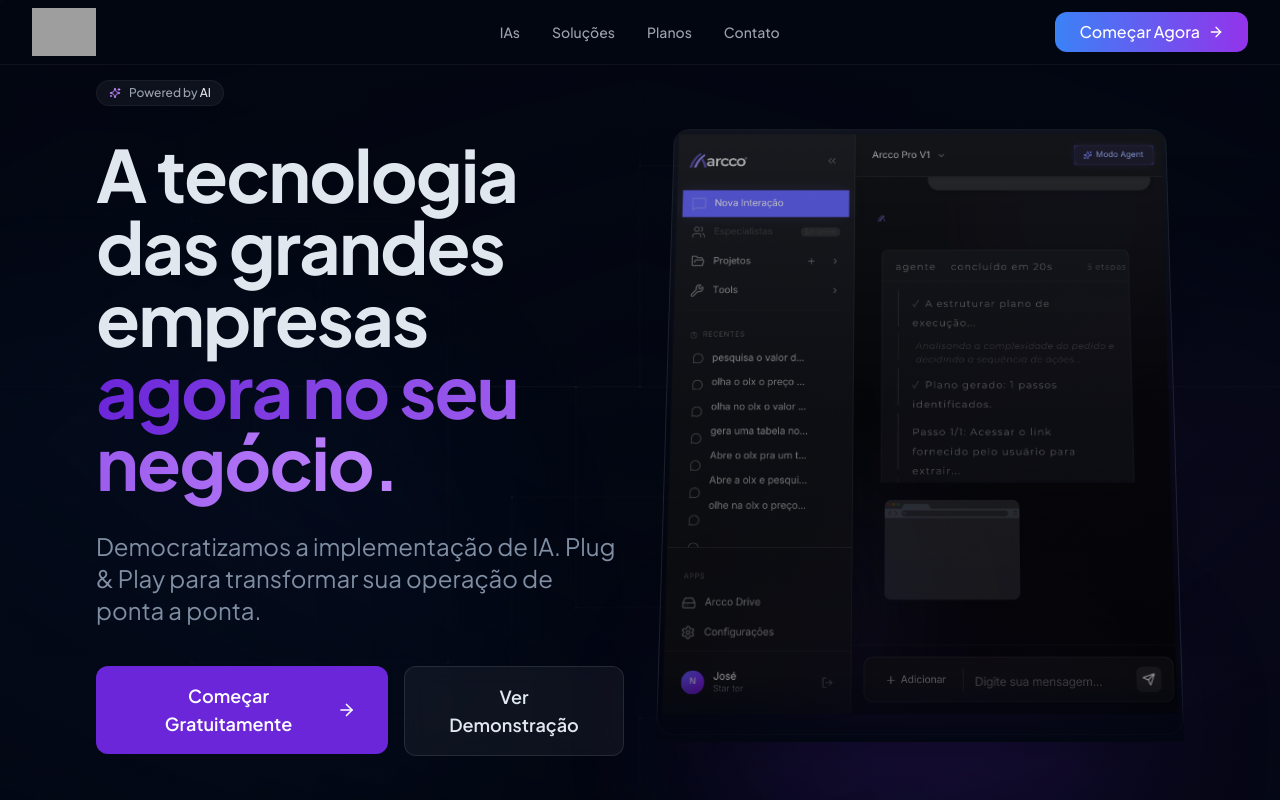
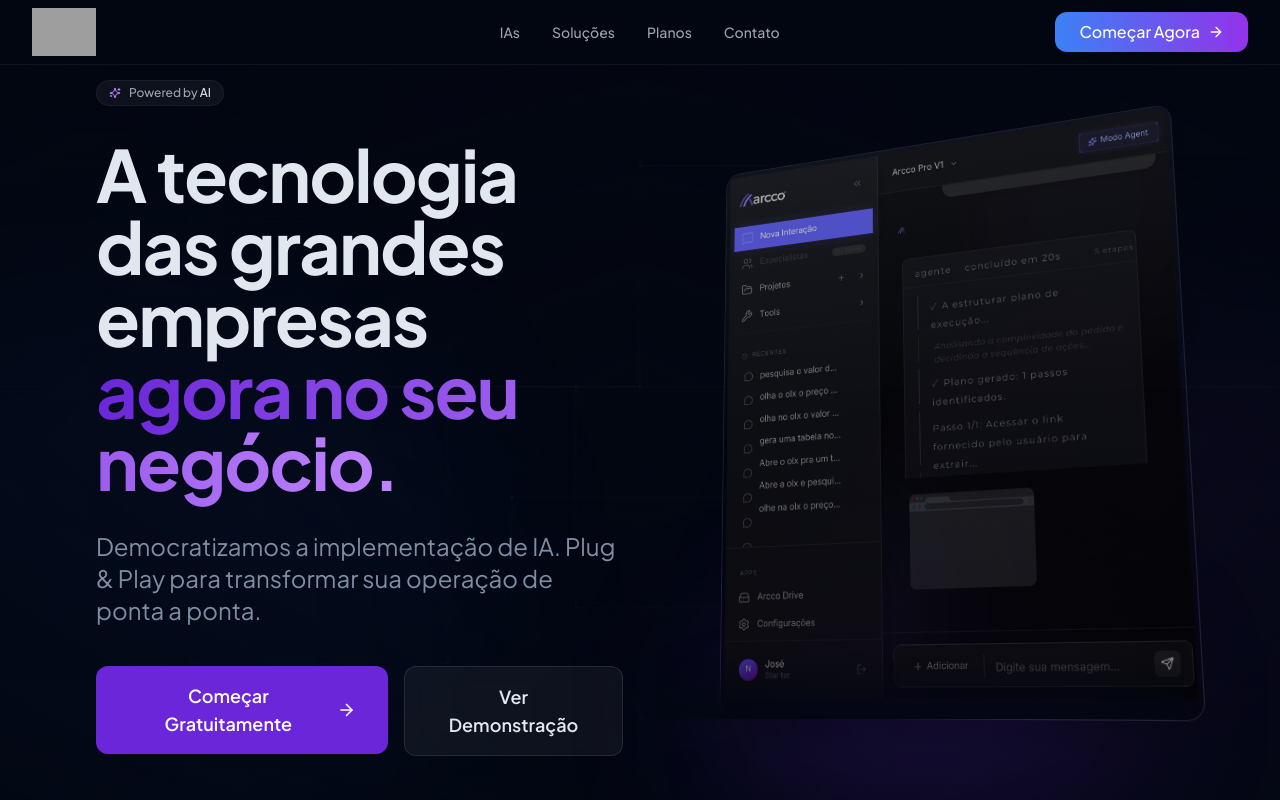
Before and after one commit to Nitianimelo/lparcco, a Next.js app: page / in a window 1280 px wide. Shown: the top 800 px of the page. Built offline with nearby package versions, Linux system fonts and the light colour scheme; grey boxes are pictures that could not be loaded.

Commit message:
Add 3D lateral effect to hero image

```diff
--- a/components/Hero.tsx
+++ b/components/Hero.tsx
@@ -93,15 +93,15 @@
             </motion.div>
           </motion.div>
 
-          {/* ── RIGHT: Arcco Agents image — 3D "standing up" effect ── */}
-          <div style={{ perspective: '1200px' }} className="relative lg:w-1/2 w-full max-w-[51rem] mx-auto lg:mx-0">
+          {/* ── RIGHT: Arcco Agents image — 3D effect ── */}
+          <div style={{ perspective: '1200px' }} className="relative lg:w-1/2 w-full max-w-[51rem] mx-auto lg:mx-0 pl-10">
             <motion.div
-              initial={{ opacity: 0, y: 60, rotateX: 25 }}
-              whileInView={{ opacity: 1, y: 0, rotateX: 8 }}
+              initial={{ opacity: 0, x: 50, rotateY: -30, rotateX: 15, rotateZ: -2 }}
+              whileInView={{ opacity: 1, x: 0, rotateY: -20, rotateX: 10, rotateZ: -1 }}
               viewport={{ once: true }}
-              whileHover={{ rotateX: 2, scale: 1.02 }}
+              whileHover={{ rotateY: -10, rotateX: 5, rotateZ: 0, scale: 1.02 }}
               transition={{ duration: 1.2, delay: 0.2, ease: 'easeOut' }}
-              style={{ transformStyle: 'preserve-3d', transformOrigin: 'bottom center' }}
+              style={{ transformStyle: 'preserve-3d', transformOrigin: 'center center' }}
               className="relative rounded-2xl border border-white/10 shadow-2xl overflow-hidden"
             >
               {/* Gloss overlay */}
```
